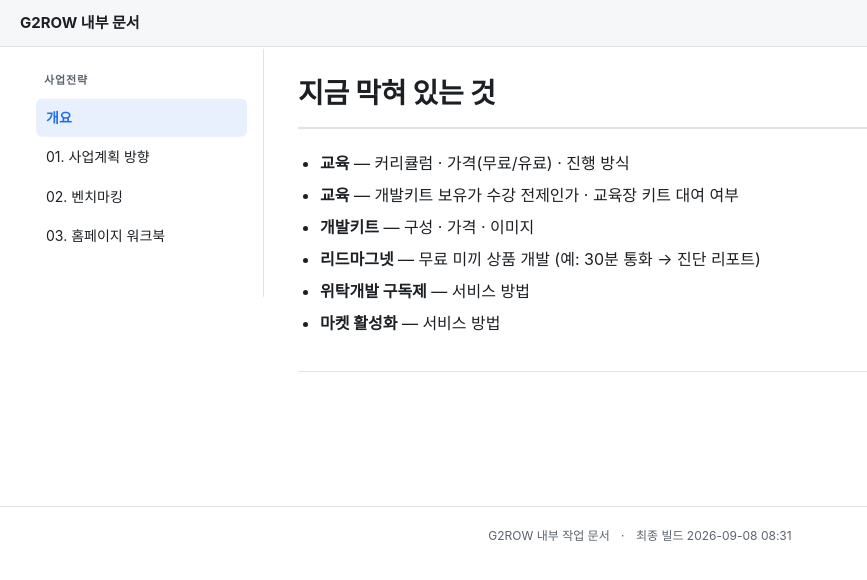
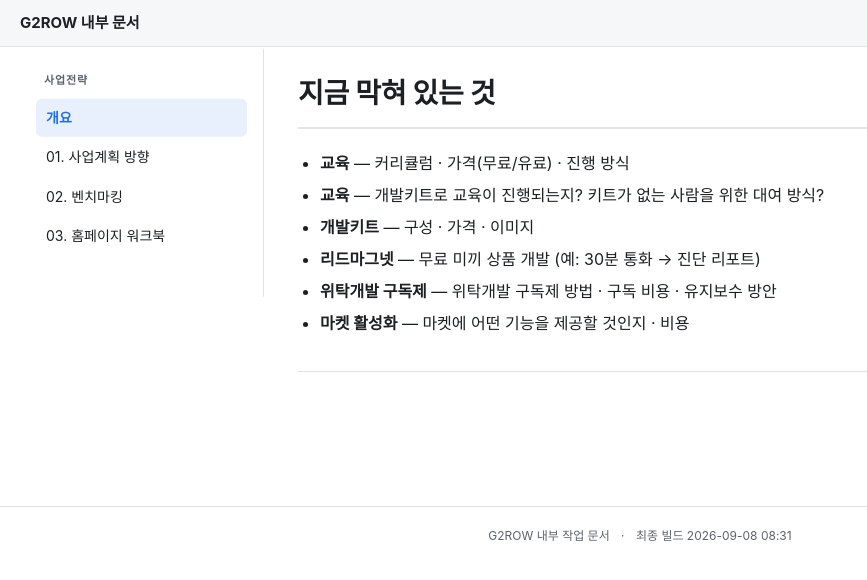
Before and after one commit to iamyoung1015-max/g2row-docs, a Jekyll site: the page built from site/index.md, in a window 1280 px wide. Shown: the top 580 px of the page, without its empty margins (0-867 px from the left). Built offline with Jekyll 4.4.1, drawn with Linux system fonts in a browser that asks for light colours.

Commit message:
docs: 개요 막힌 항목 문구 구체화
교육(키트 진행 여부·대여 방식), 위탁개발 구독제(방법·구독 비용·
유지보수), 마켓 활성화(제공 기능·비용) 항목을 실제 결정 대상에 맞게
다시 쓴다.

Co-Authored-By: Claude Opus 5 (1M context) <noreply@anthropic.com>

```diff
--- a/site/index.md
+++ b/site/index.md
@@ -7,11 +7,11 @@ toc: false
 # 지금 막혀 있는 것
 
 - **교육** — 커리큘럼 · 가격(무료/유료) · 진행 방식
-- **교육** — 개발키트 보유가 수강 전제인가 · 교육장 키트 대여 여부
+- **교육** — 개발키트로 교육이 진행되는지? 키트가 없는 사람을 위한 대여 방식?
 - **개발키트** — 구성 · 가격 · 이미지
 - **리드마그넷** — 무료 미끼 상품 개발 (예: 30분 통화 → 진단 리포트)
-- **위탁개발 구독제** — 서비스 방법
-- **마켓 활성화** — 서비스 방법
+- **위탁개발 구독제** — 위탁개발 구독제 방법 · 구독 비용 · 유지보수 방안
+- **마켓 활성화** — 마켓에 어떤 기능을 제공할 것인지 · 비용
 
 ---
 
```
